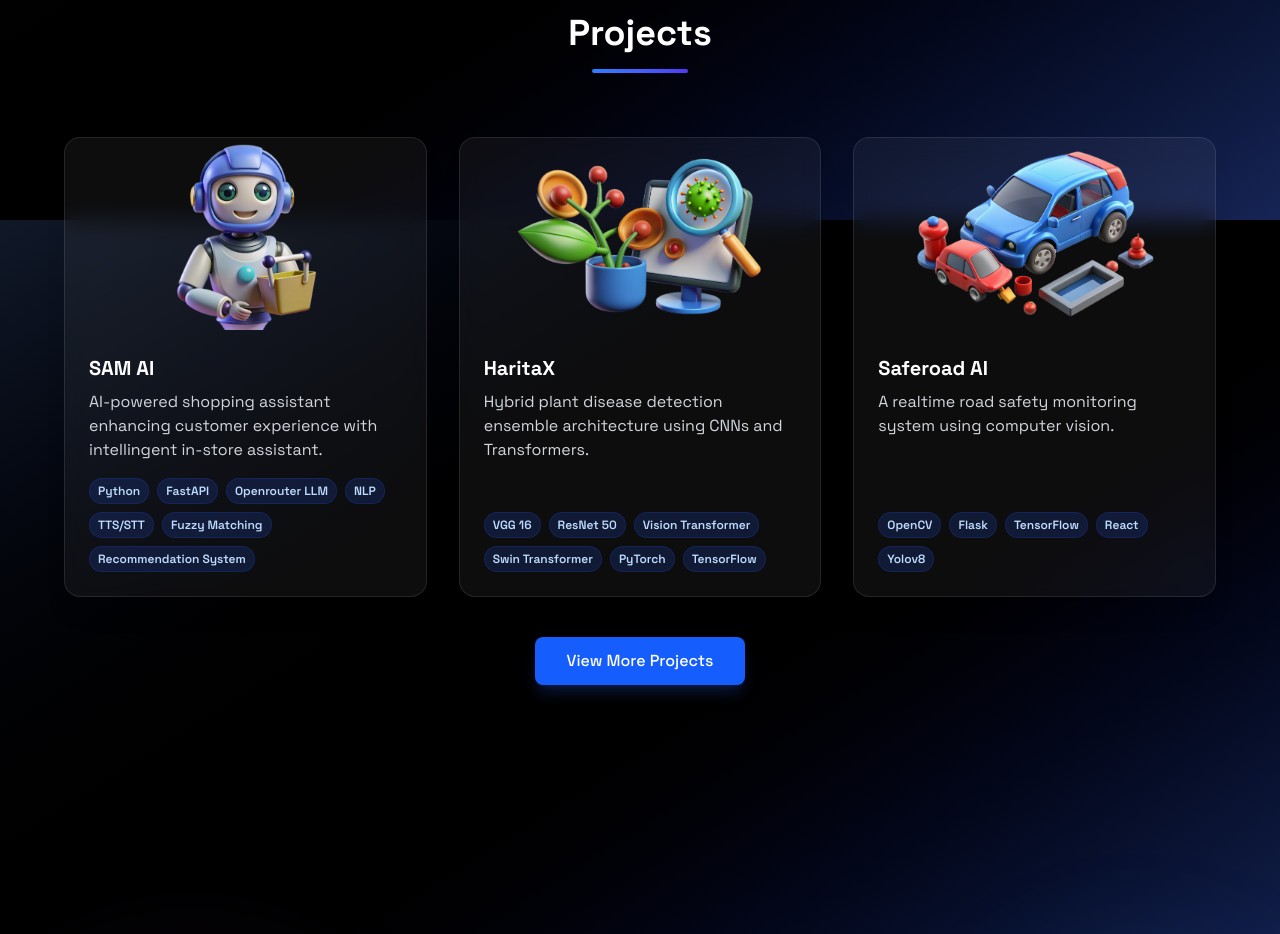
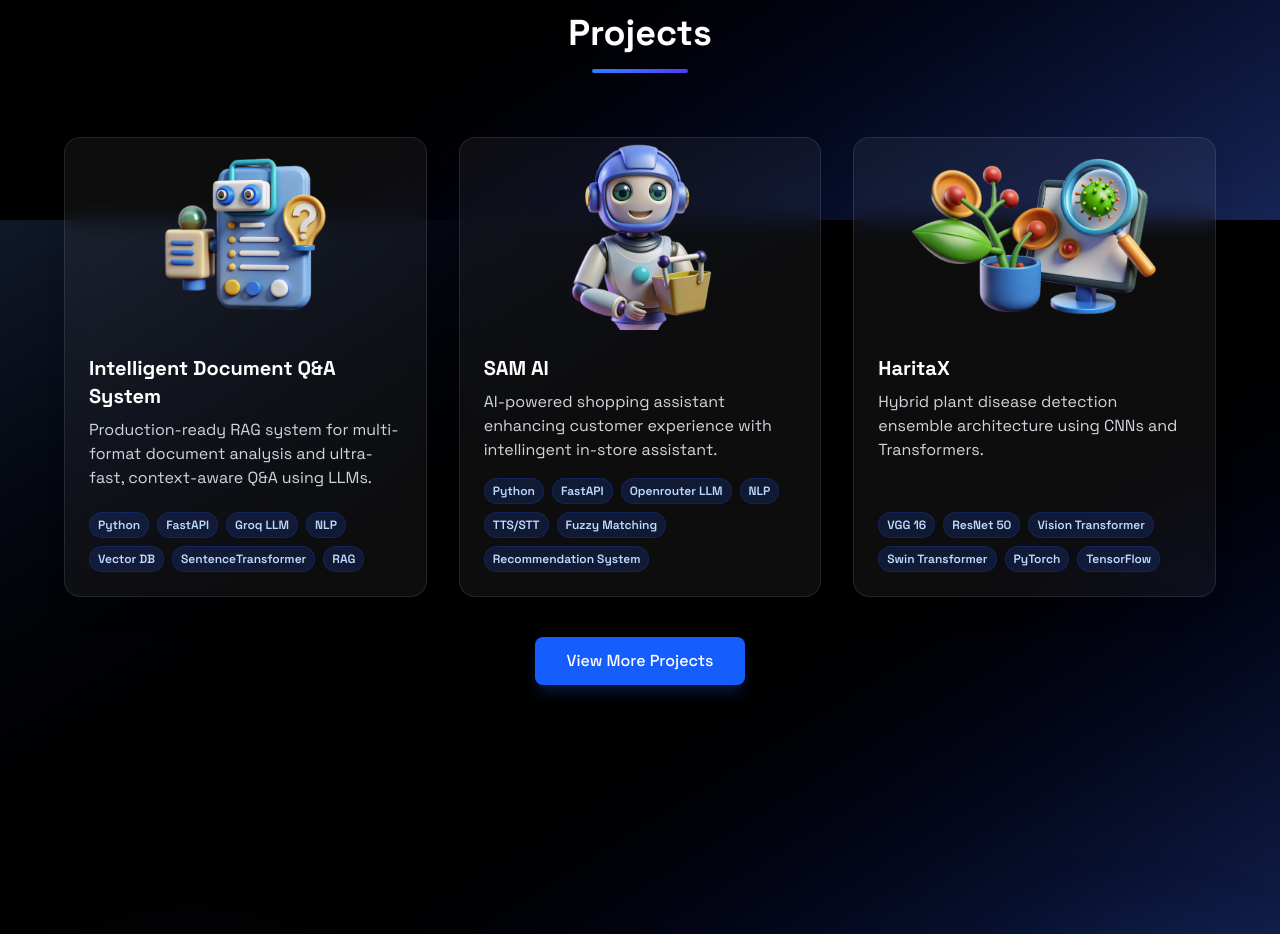
Before and after one commit to aayush010904/aayush-portfolio, a React (Vite) app: page / in a window 1280 px wide. Shown: the part 2180-3114 px from the top of the page. Built offline with nearby package versions, Linux system fonts and the light colour scheme.

Commit message:
updated project

```diff
--- a/src/components/sections/projects.jsx
+++ b/src/components/sections/projects.jsx
@@ -7,6 +7,7 @@ import saferoadImage from "../../assets/img/saferoad.png";
 import spotifyImage from "../../assets/img/spotify.png";
 import finbotImage from "../../assets/img/finbot.png";
 import sam from "../../assets/img/ai-shopping-assistant.png";
+import rag from "../../assets/img/rag.png";
 
 export const Projects = () => {
   const { isDark } = useTheme();
@@ -20,6 +21,16 @@ export const Projects = () => {
 
   // List of projects
   const projects = [
+    {
+      title: "Intelligent Document Q&A System",
+      description:
+        "Production-ready RAG system for multi-format document analysis and ultra-fast, context-aware Q&A using LLMs.",
+      image: rag,
+      tech: [
+        "Python", "FastAPI", "Groq LLM", "NLP", "Vector DB", "SentenceTransformer", "RAG"
+      ],
+      github: "https://github.com/aayush010904/rag-document-qa",
+    },
     {
       title: "SAM AI",
       description:
```
Also changed, not shown: src/assets/img/rag.png (added).
